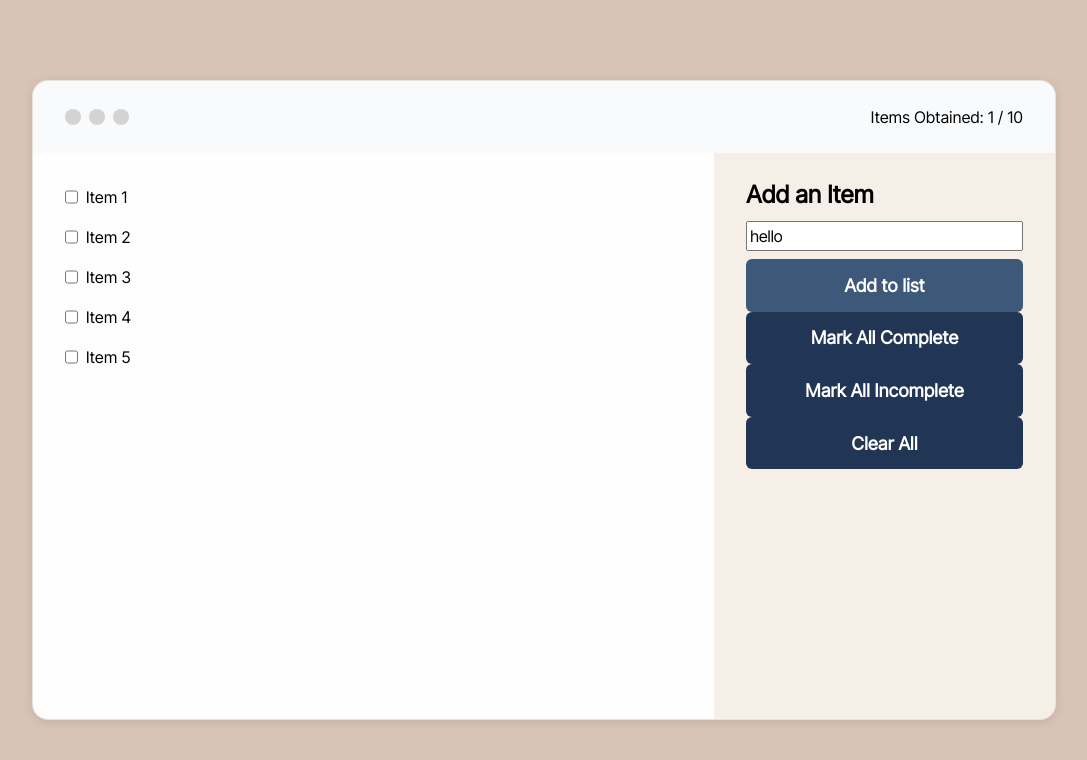
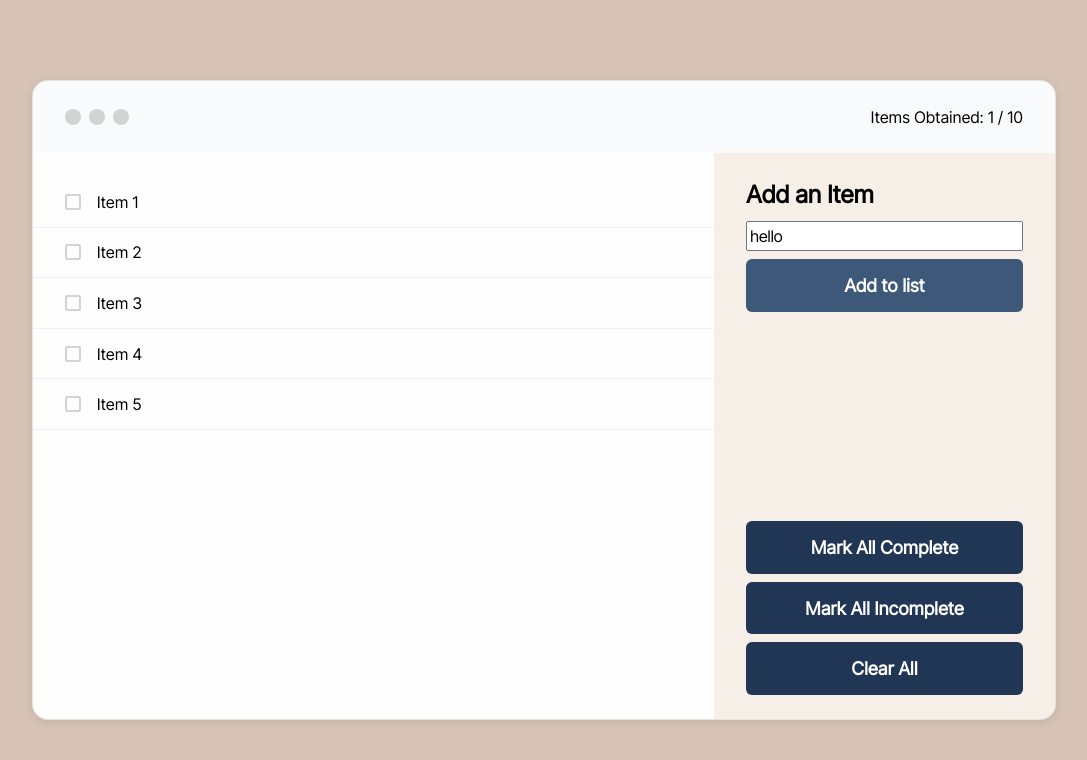
Before and after one commit to jacobmcmichael/react-practice--shopping-list-app, a React (Vite) app: page / in a window 1280 px wide. Shown: the top 760 px of the page, without its empty margins (96-1183 px from the left). Built offline with nearby package versions, Linux system fonts and the light colour scheme.

Commit message:
:art: adds custom checkbox styles

```diff
--- a/src/components/List.tsx
+++ b/src/components/List.tsx
@@ -25,6 +25,15 @@ const data = [
 ];
 
 export default function List() {
+	const handleCheckboxClick = (event: React.MouseEvent<HTMLDivElement, MouseEvent>) => {
+		const currentTarget: HTMLDivElement = event.currentTarget;
+		const checkbox: HTMLInputElement | null = currentTarget.querySelector('input[type="checkbox"]');
+
+		if (checkbox) {
+			checkbox.checked = !checkbox.checked;
+		}
+	};
+
 	return (
 		<section id="List">
 			<div className="inner">
@@ -34,6 +43,7 @@ export default function List() {
 							<div
 								key={item.id}
 								className="form__group"
+								onClick={(event) => handleCheckboxClick(event)}
 							>
 								<label htmlFor={item.name}>{item.name}</label>
 								<input
--- a/src/styles/components/list.css
+++ b/src/styles/components/list.css
@@ -17,14 +17,56 @@
 	display: flex;
 	flex-direction: column;
 	justify-content: flex-start;
-	align-items: flex-start;
+	align-items: stretch;
 	flex: 1;
 }
 
 #List .form__group {
 	display: flex;
 	flex-direction: row-reverse;
-	gap: 0.5rem;
+	justify-content: flex-end;
+	align-items: center;
+	gap: 1rem;
 
-	padding: 0.5rem 2rem;
+	padding: 0.8rem 2rem;
+	border-bottom: 1px solid var(--app-border-color);
 }
+
+#List .form__group,
+#List .form__group > * {
+	cursor: pointer;
+}
+
+#List .form__group label {
+	flex: 1;
+}
+
+#List .form__group input[type="checkbox"] {
+	--size: 1rem;
+
+	appearance: none;
+	position: relative;
+
+	display: flex;
+	justify-content: center;
+	align-items: center;
+
+	width: var(--size);
+	height: var(--size);
+}
+
+#List .form__group input[type="checkbox"]::before {
+	content: "";
+	position: absolute;
+
+	display: inline-flex;
+	width: var(--size);
+	height: var(--size);
+
+	border: 2px solid lightgray;
+	border-radius: 2px;
+}
+
+#List .form__group input[type="checkbox"]:checked::before {
+	background-color: darkgray;
+}
--- a/src/styles/components/shared/button.css
+++ b/src/styles/components/shared/button.css
@@ -14,11 +14,12 @@ button {
 
 	border: none;
 	border-radius: 6px;
+
+	cursor: pointer;
 }
 
 button:hover {
 	opacity: 0.9;
-	cursor: pointer;
 }
 
 .button--primary {
--- a/src/styles/components/sidebar.css
+++ b/src/styles/components/sidebar.css
@@ -7,6 +7,11 @@
 #Sidebar .inner {
 	display: flex;
 	flex-direction: column;
+	height: 100%;
+}
+
+#Sidebar #AddItemForm {
+	flex: 1;
 }
 
 #Sidebar #AddItemForm,
@@ -15,3 +20,9 @@
 	flex-direction: column;
 	gap: 0.5rem;
 }
+
+#Sidebar .footer {
+	display: flex;
+	flex-direction: column;
+	gap: 0.5rem;
+}
```
